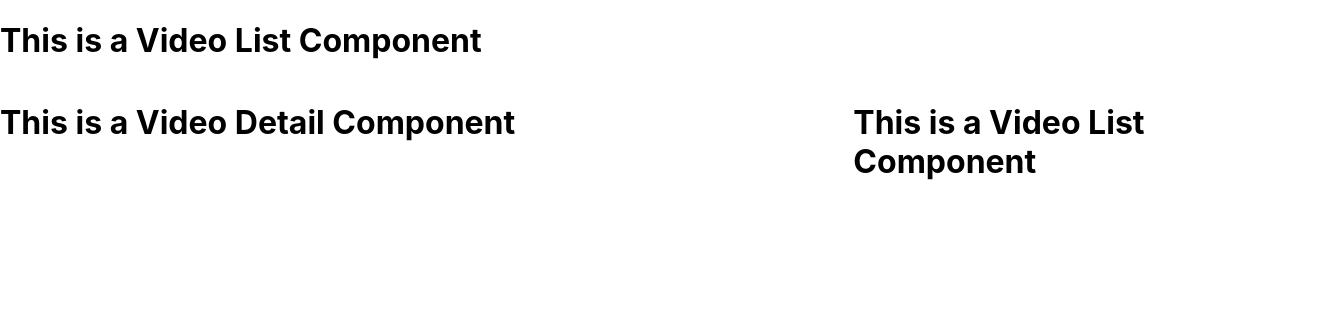
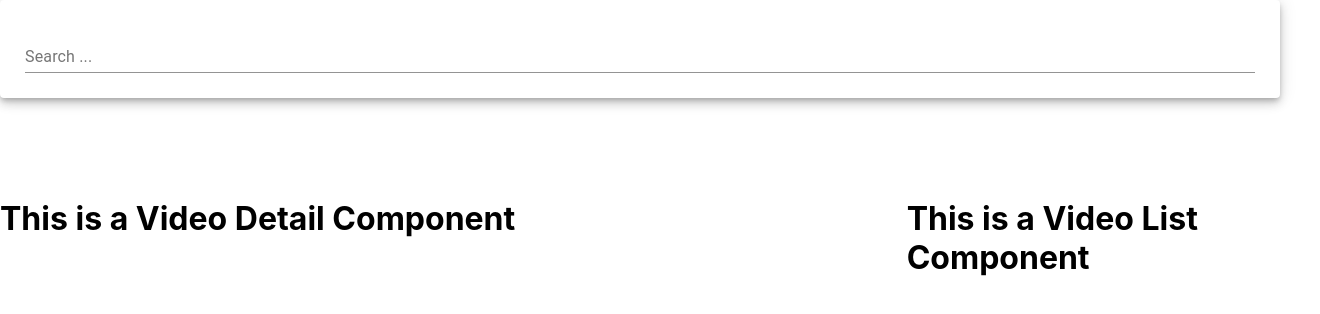
Before and after one commit to mohamed-soltane/Youtube-Clone-APP, a React (Create React App) app: page / in a window 1280 px wide. Shown: the top 314 px of the page, 1320 px wide, since content can reach past the window. Built offline with nearby package versions, Linux system fonts and the light colour scheme.

Commit message:
Search component

```diff
--- a/src/App.js
+++ b/src/App.js
@@ -1,24 +1,43 @@
 import React from 'react';
 
 import { Grid } from '@material-ui/core';
-import youtub from './api/youtub';
+import youtube from './api/youtube';
 import SearchBar from './components/SearchBar';
 import VideoDetail from './components/VideoDetail';
 import VideoList from './components/VideoList';
 
 class App extends React.Component {
+  state= {
+    video:[],
+    selectedVideo: null,
+  }
+  handleSubmit = async (searchTerm) => {
+    const response = await youtube.get('search', {
+      params: {
+        part: "snippet",
+        maxResults: 5,
+        key: 'AIzaSyBEd8o6xgRVSOgUzRX0hX2_j7_c-aEPhfQ',
+        q: searchTerm,
+      }
+      });
+      this.setState({
+        videos: response.data.items,
+        selectedVideo: response.data.items[0]
+      });
+
+    }
   render(){
     return (
-      <Grid justify="center" container spacing={16}>
-        <Grid itemr xs={12}>
-          <Grid container spacing={16}>
-            <Grid itemr xs={12}>
-              <SearchBar />
+      <Grid justify="center" container spacing={10}>
+        <Grid item xs={12}>
+          <Grid container spacing={10}>
+            <Grid item xs={12}>
+              <SearchBar onFormSubmit={this.handleSubmit} />
             </Grid>
-            <Grid itemr xs={8}>
+            <Grid item xs={8}>
               <VideoDetail />
             </Grid>
-            <Grid itemr xs={4}>
+            <Grid item xs={4}>
               <VideoList />
             </Grid>
           </Grid>
--- a/src/api/youtub.js
+++ /dev/null
@@ -1,9 +0,0 @@
-import axios from 'axios';
-export default axios.create({
-    baseURL: 'https://www.googlepapis.com/youtube/v3',
-    params: {
-       part: 'snippet',
-       maxResults: 5,
-       key: 'AIzaSyBEd8o6xgRVSOgUzRX0hX2_j7_c-aEPhfQ'
-    }
-});
--- /dev/null
+++ b/src/api/youtube.js
@@ -0,0 +1,5 @@
+import axios from 'axios';
+
+export default axios.create({
+    baseURL: 'https://www.googleapis.com/youtube/v3',
+});
--- a/src/components/SearchBar.js
+++ b/src/components/SearchBar.js
@@ -1,8 +1,34 @@
 import React from 'react';
 
-const SearchBar = () => {
+import { Paper, TextField } from '@material-ui/core';
+
+class SearchBar extends React.Component {
+    state = {
+        searchTerm: ''
+    }
+    handleChange = (event) => {
+        this.setState({
+           searchTerm: event.target.value
+        });
+    }
+    handleSubmit = (event) => {
+        event.preventDefault();
+        const { searchTerm } = this.state;
+        const { onFormSubmit } = this.props;
+        console.log(this.state.searchTerm);
+        onFormSubmit(searchTerm);
+
+
+    }
+    render(){
     return (
-        <h1>This is a Video List Component</h1>
+        <Paper elevation={6} style={{ padding: '25px' }}>
+           <form onSubmit={this.handleSubmit}>
+               <TextField fullWidth label="Search ..." onChange={this.handleChange} />
+           </form>
+
+        </Paper>
     )
+  }
 }
 export default SearchBar;
--- a/src/index.js
+++ b/src/index.js
@@ -2,16 +2,5 @@ import React from 'react';
 import ReactDOM from 'react-dom';
 import './index.css';
 import App from './App';
-import * as serviceWorker from './serviceWorker';
-
-ReactDOM.render(
-  <React.StrictMode>
-    <App />
-  </React.StrictMode>,
-  document.getElementById('root')
+ReactDOM.render(<App />,document.querySelector('#root')
 );
-
-// If you want your app to work offline and load faster, you can change
-// unregister() to register() below. Note this comes with some pitfalls.
-// Learn more about service workers: https://bit.ly/CRA-PWA
-serviceWorker.unregister();
```
